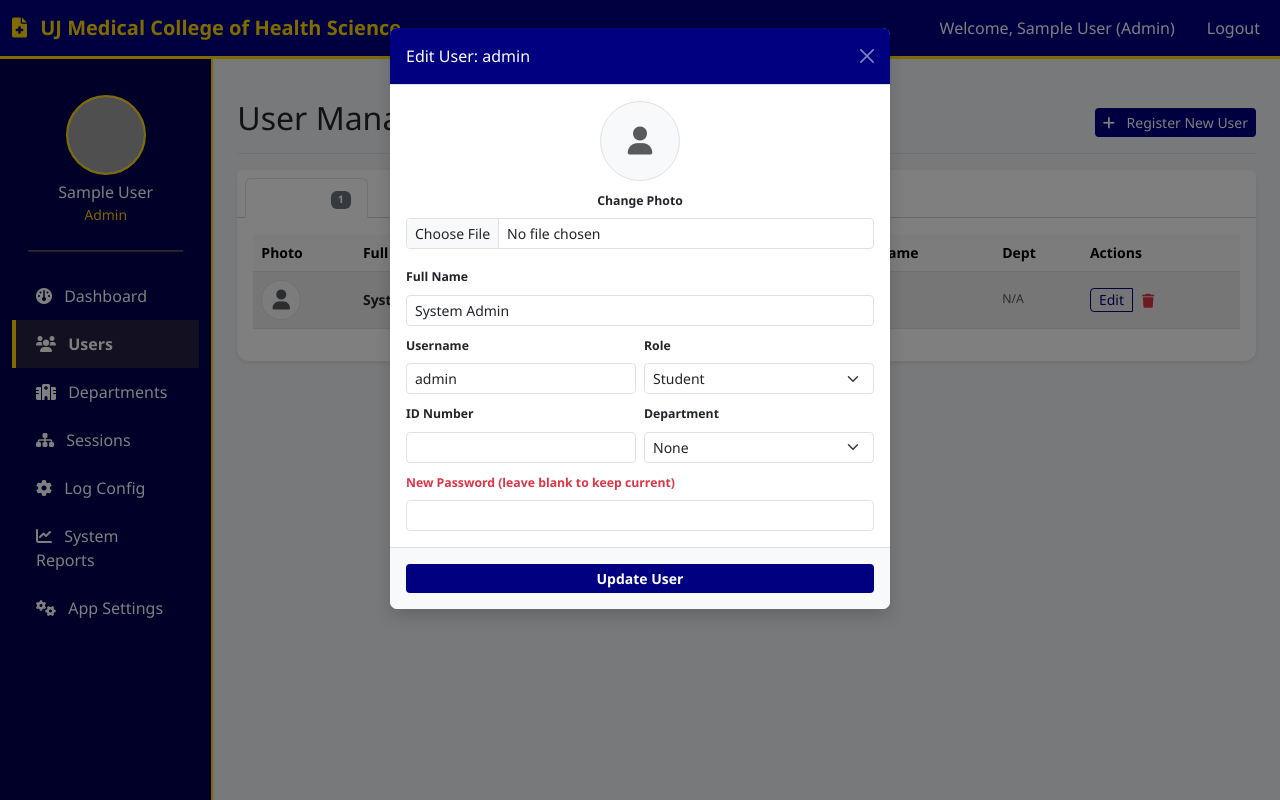
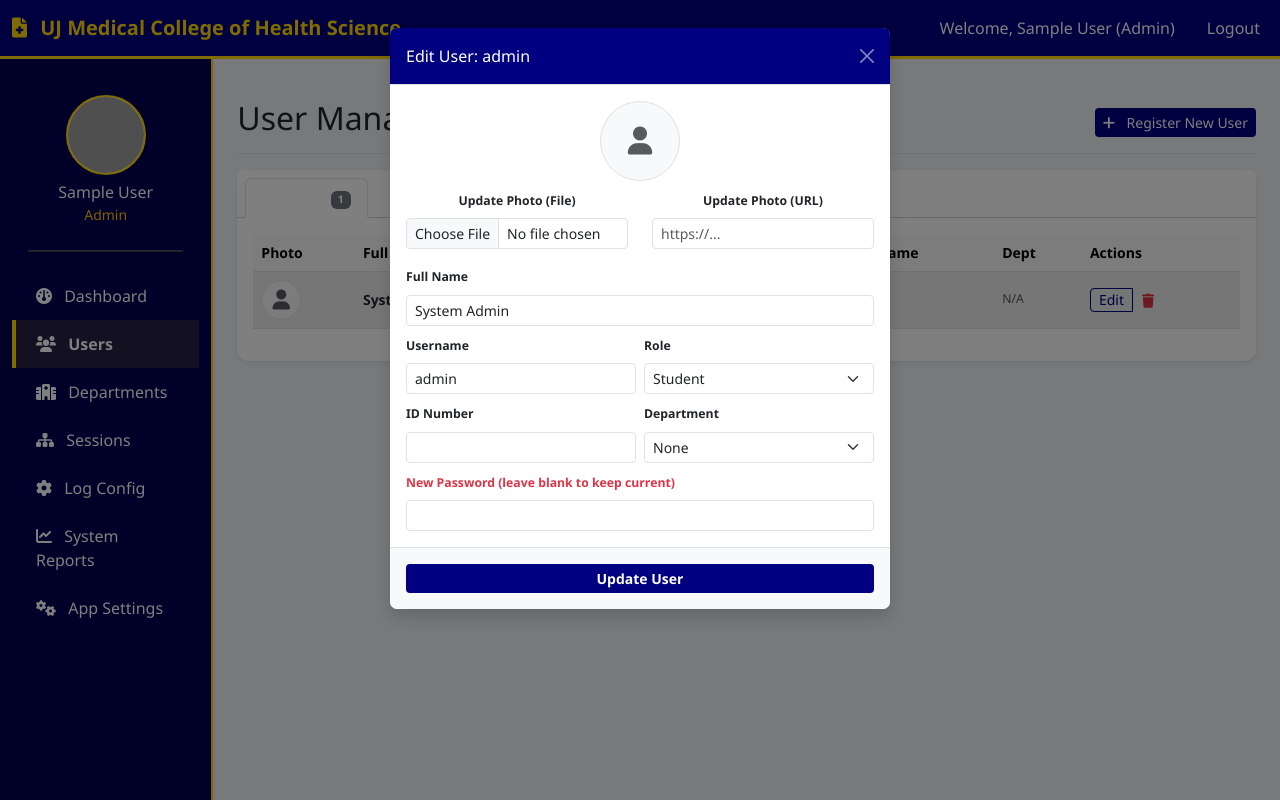
Before and after one commit to kodenyen/ujlogsys, a PHP site: page /admin/users in a window 1280 px wide, after a click on "Edit". Run offline with PHP 8.4, Linux system fonts and the light colour scheme; the visitor is signed in with stand-in values (Sample User, id 1); data comes from the database, SQL or seed files in the repository; data that the repository does not hold is empty; some libraries are stand-ins or nearby versions.

Commit message:
Feature: Added support for external Image URLs in User Photos.

```diff
--- a/app/Controllers/AdminController.php
+++ b/app/Controllers/AdminController.php
@@ -87,7 +87,9 @@ class AdminController extends Controller {
                     $stmt->execute([$_POST['id']]);
                 } elseif ($_POST['action'] === 'edit') {
                     $photo_name = $_POST['current_photo'] ?? null;
-                    if (!empty($_FILES['photo']['name'])) {
+                    if (!empty($_POST['photo_url'])) {
+                        $photo_name = $_POST['photo_url'];
+                    } elseif (!empty($_FILES['photo']['name'])) {
                         $photo_name = 'user_' . time() . "_" . basename($_FILES["photo"]["name"]);
                         move_uploaded_file($_FILES["photo"]["tmp_name"], __DIR__ . "/../../public/uploads/" . $photo_name);
                     }
@@ -105,7 +107,9 @@ class AdminController extends Controller {
                 }
             } else {
                 $photo_name = null;
-                if (!empty($_FILES['photo']['name'])) {
+                if (!empty($_POST['photo_url'])) {
+                    $photo_name = $_POST['photo_url'];
+                } elseif (!empty($_FILES['photo']['name'])) {
                     $photo_name = 'user_' . time() . "_" . basename($_FILES["photo"]["name"]);
                     move_uploaded_file($_FILES["photo"]["tmp_name"], __DIR__ . "/../../public/uploads/" . $photo_name);
                 }
--- a/views/admin/users.php
+++ b/views/admin/users.php
@@ -81,9 +81,13 @@
                     </div>
                     <div class="modal-body">
                         <div class="row g-3">
-                            <div class="col-md-12 text-center mb-2">
-                                <label class="form-label d-block small fw-bold">User Photo</label>
-                                <input type="file" class="form-control form-control-sm mx-auto" name="photo" accept="image/*" style="max-width: 300px;">
+                            <div class="col-md-6">
+                                <label class="form-label small fw-bold">User Photo (Upload)</label>
+                                <input type="file" class="form-control form-control-sm" name="photo" accept="image/*">
+                            </div>
+                            <div class="col-md-6">
+                                <label class="form-label small fw-bold">OR Photo URL</label>
+                                <input type="url" class="form-control form-control-sm" name="photo_url" placeholder="https://example.com/photo.jpg">
                             </div>
                             <div class="col-md-6">
                                 <label class="form-label small fw-bold">Full Name</label>
@@ -154,7 +158,8 @@ function renderUserTable($users, $departments, $showRole = false) { ?>
                         <td>
                             <div class="avatar-sm rounded-circle bg-light border" style="width: 40px; height: 40px; overflow: hidden; display: flex; align-items: center; justify-content: center;">
                                 <?php if (!empty($user['photo'])): ?>
-                                    <img src="<?= BASE_URL ?>/uploads/<?= $user['photo'] ?>" alt="Photo" style="width: 100%; height: 100%; object-fit: cover;">
+                                    <?php $isUrl = filter_var($user['photo'], FILTER_VALIDATE_URL); ?>
+                                    <img src="<?= $isUrl ? $user['photo'] : BASE_URL . '/uploads/' . $user['photo'] ?>" alt="Photo" style="width: 100%; height: 100%; object-fit: cover;">
                                 <?php else: ?>
                                     <i class="fa-solid fa-user text-muted" style="font-size: 20px;"></i>
                                 <?php endif; ?>
@@ -177,7 +182,7 @@ function renderUserTable($users, $departments, $showRole = false) { ?>
                                 </form>
                             </div>
 
-                            <!-- Edit Modal (Inside Tab) -->
+                            <!-- Edit Modal -->
                             <div class="modal fade" id="editUserModal<?= $user['id'] ?>" tabindex="-1" aria-hidden="true">
                                 <div class="modal-dialog">
                                     <div class="modal-content border-0 shadow">
@@ -194,13 +199,22 @@ function renderUserTable($users, $departments, $showRole = false) { ?>
                                                     <div class="col-12 text-center mb-2">
                                                         <div class="avatar-lg rounded-circle bg-light border mx-auto mb-2" style="width: 80px; height: 80px; overflow: hidden; display: flex; align-items: center; justify-content: center;">
                                                             <?php if (!empty($user['photo'])): ?>
-                                                                <img src="<?= BASE_URL ?>/uploads/<?= $user['photo'] ?>" alt="Photo" style="width: 100%; height: 100%; object-fit: cover;">
+                                                                <?php $isUrl = filter_var($user['photo'], FILTER_VALIDATE_URL); ?>
+                                                                <img src="<?= $isUrl ? $user['photo'] : BASE_URL . '/uploads/' . $user['photo'] ?>" alt="Photo" style="width: 100%; height: 100%; object-fit: cover;">
                                                             <?php else: ?>
                                                                 <i class="fa-solid fa-user fa-2x text-muted"></i>
                                                             <?php endif; ?>
                                                         </div>
-                                                        <label class="form-label small fw-bold">Change Photo</label>
-                                                        <input type="file" class="form-control form-control-sm" name="photo" accept="image/*">
+                                                        <div class="row">
+                                                            <div class="col-md-6">
+                                                                <label class="form-label small fw-bold">Update Photo (File)</label>
+                                                                <input type="file" class="form-control form-control-sm" name="photo" accept="image/*">
+                                                            </div>
+                                                            <div class="col-md-6">
+                                                                <label class="form-label small fw-bold">Update Photo (URL)</label>
+                                                                <input type="url" class="form-control form-control-sm" name="photo_url" placeholder="https://..." value="<?= (filter_var($user['photo'], FILTER_VALIDATE_URL)) ? $user['photo'] : '' ?>">
+                                                            </div>
+                                                        </div>
                                                     </div>
                                                     <div class="col-12">
                                                         <label class="form-label small fw-bold">Full Name</label>
--- a/views/layouts/sidebar.php
+++ b/views/layouts/sidebar.php
@@ -3,7 +3,8 @@
         <div class="text-center mb-4 px-3">
             <div class="avatar-circle mx-auto mb-2" style="width: 80px; height: 80px; background: white; border-radius: 50%; display: flex; align-items: center; justify-content: center; border: 2px solid var(--secondary-gold); overflow: hidden;">
                 <?php if (!empty($_SESSION['photo'])): ?>
-                    <img src="<?= BASE_URL ?>/uploads/<?= $_SESSION['photo'] ?>" alt="User Photo" style="width: 100%; height: 100%; object-fit: cover;">
+                    <?php $isUrl = filter_var($_SESSION['photo'], FILTER_VALIDATE_URL); ?>
+                    <img src="<?= $isUrl ? $_SESSION['photo'] : BASE_URL . '/uploads/' . $_SESSION['photo'] ?>" alt="User Photo" style="width: 100%; height: 100%; object-fit: cover;">
                 <?php else: ?>
                     <i class="fa-solid fa-user-doctor fa-2x text-primary"></i>
                 <?php endif; ?>
```
